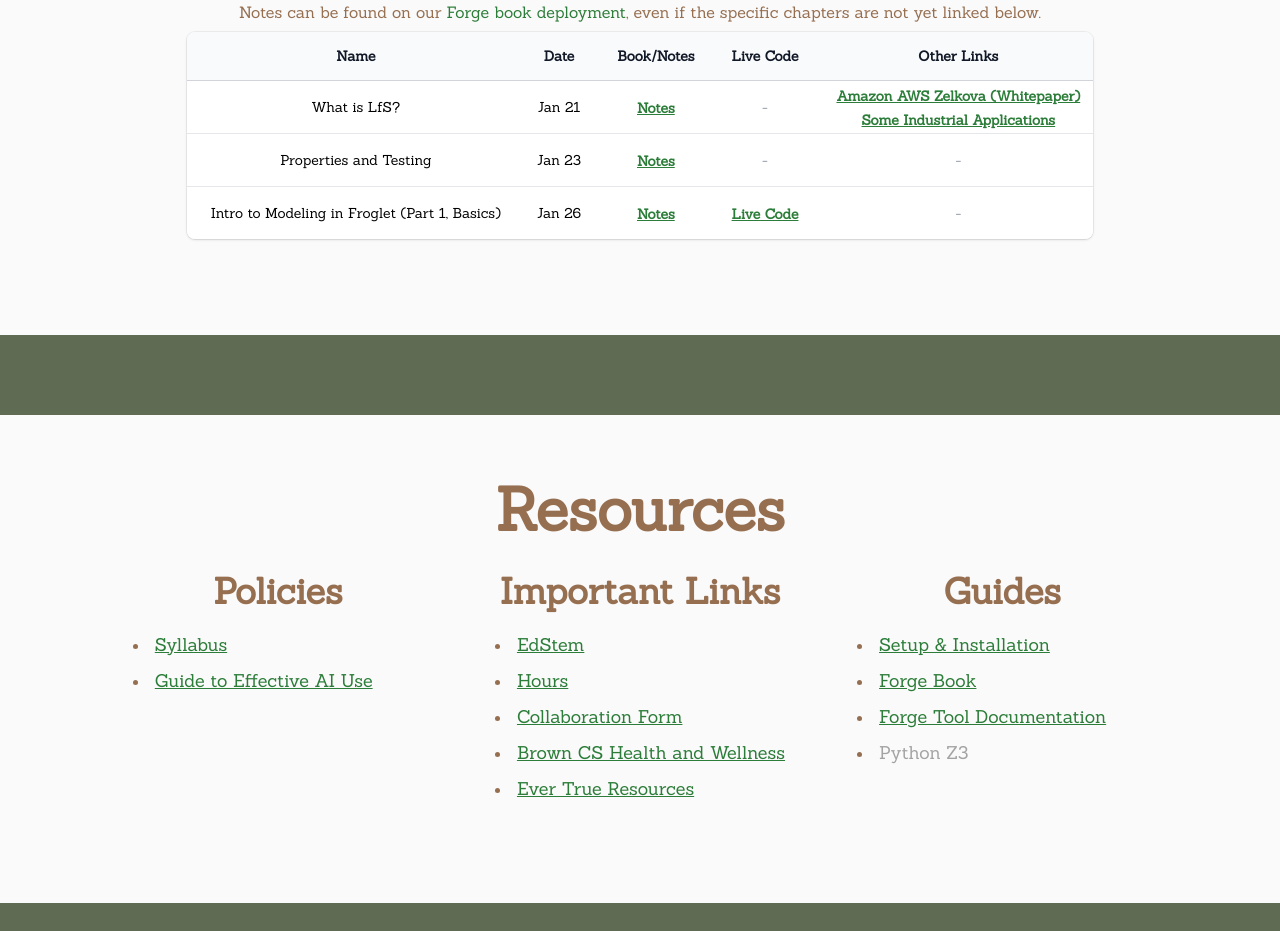
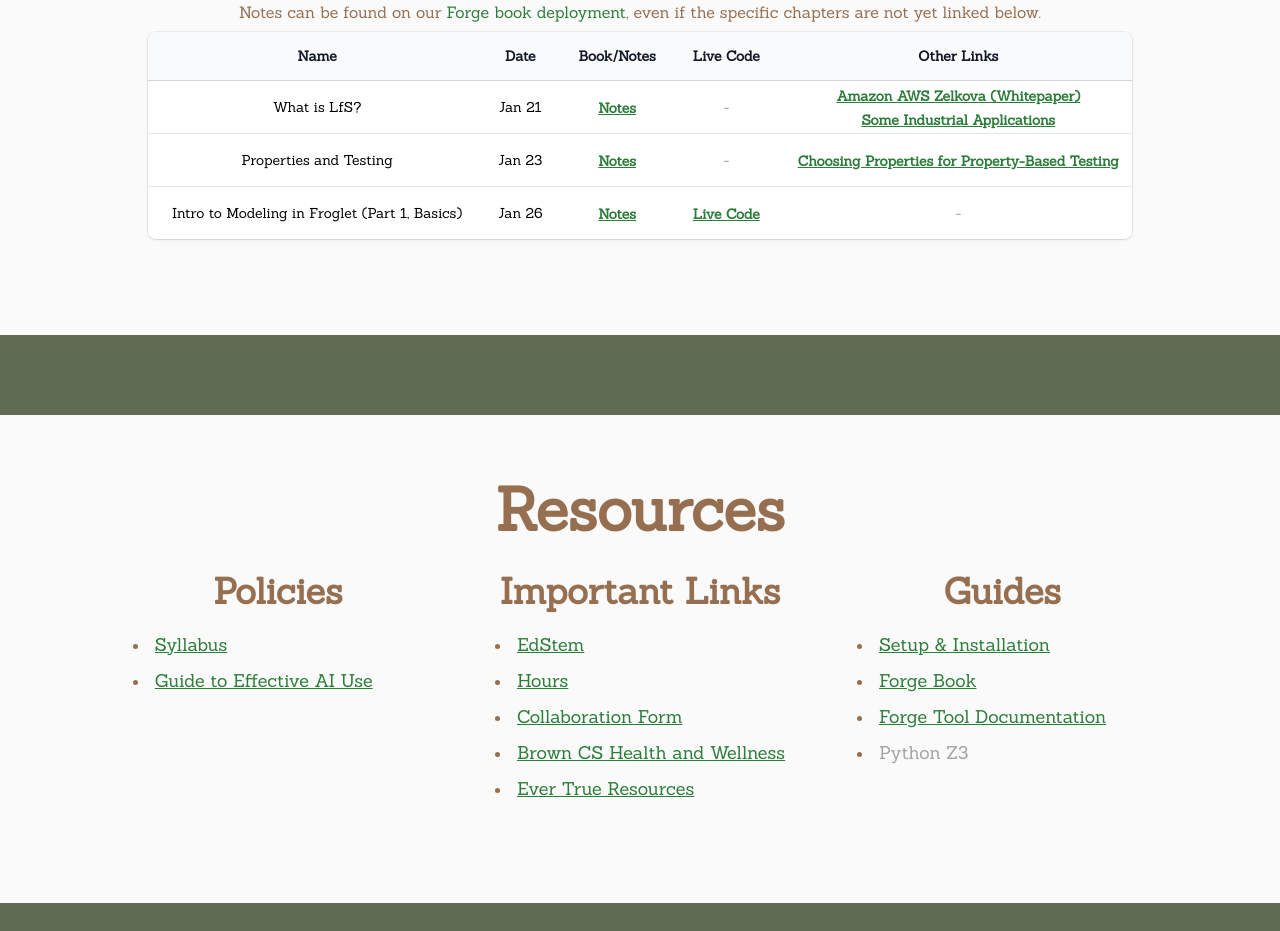
Before and after one commit to csci1710/2026, a React (Create React App) app in the folder my-app/: page / in a window 1280 px wide. Shown: the part 3480-4411 px from the top of the page. Built offline with nearby package versions, Linux system fonts and the light colour scheme; a web font is replaced by a local one.

Commit message:
add pbt reading

```diff
--- a/my-app/src/SITE_DATA.ts
+++ b/my-app/src/SITE_DATA.ts
@@ -67,6 +67,12 @@ export const lectures: Lecture[] = [
       "https://forge-fm.github.io/book/2026/chapters/properties/pbt.html",
     recordingLink: "",
     liveCodeLink: "",
+    otherLinks: [
+      {
+        name: "Choosing Properties for Property-Based Testing",
+        link: "https://fsharpforfunandprofit.com/posts/property-based-testing-2/",
+      },
+    ]
   },
   {
     name: "Intro to Modeling in Froglet (Part 1, Basics)",
```
